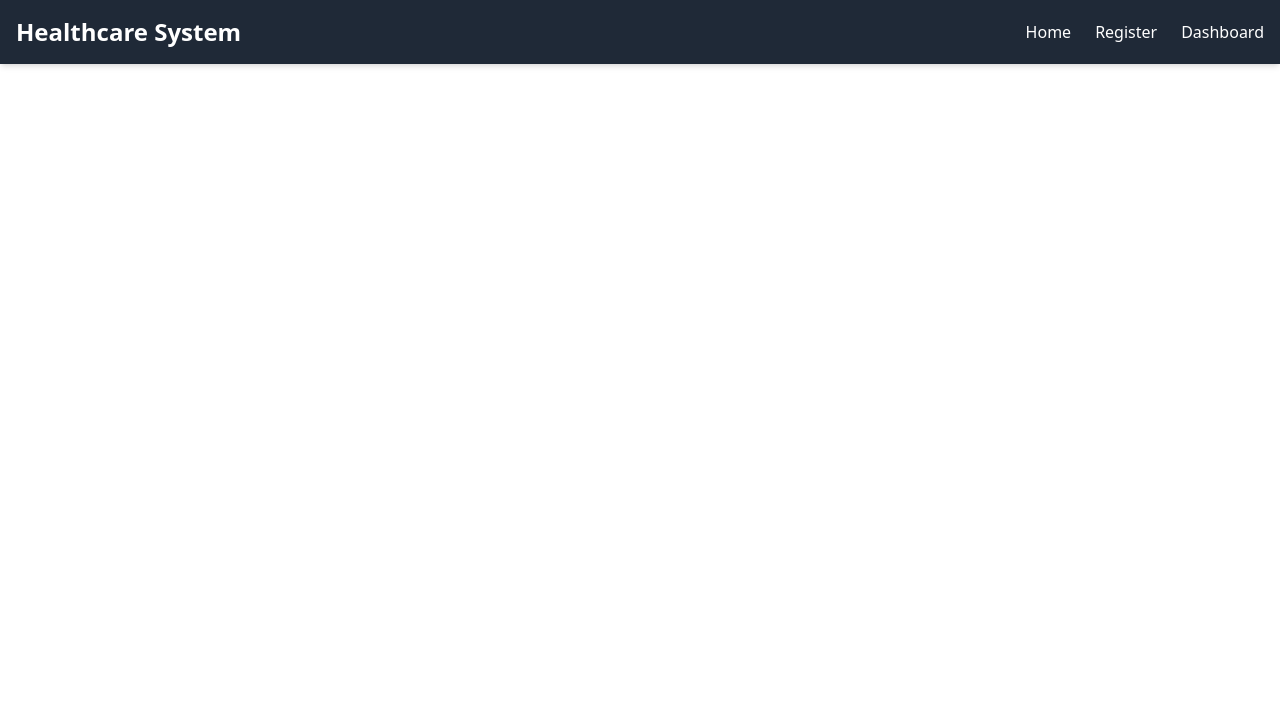
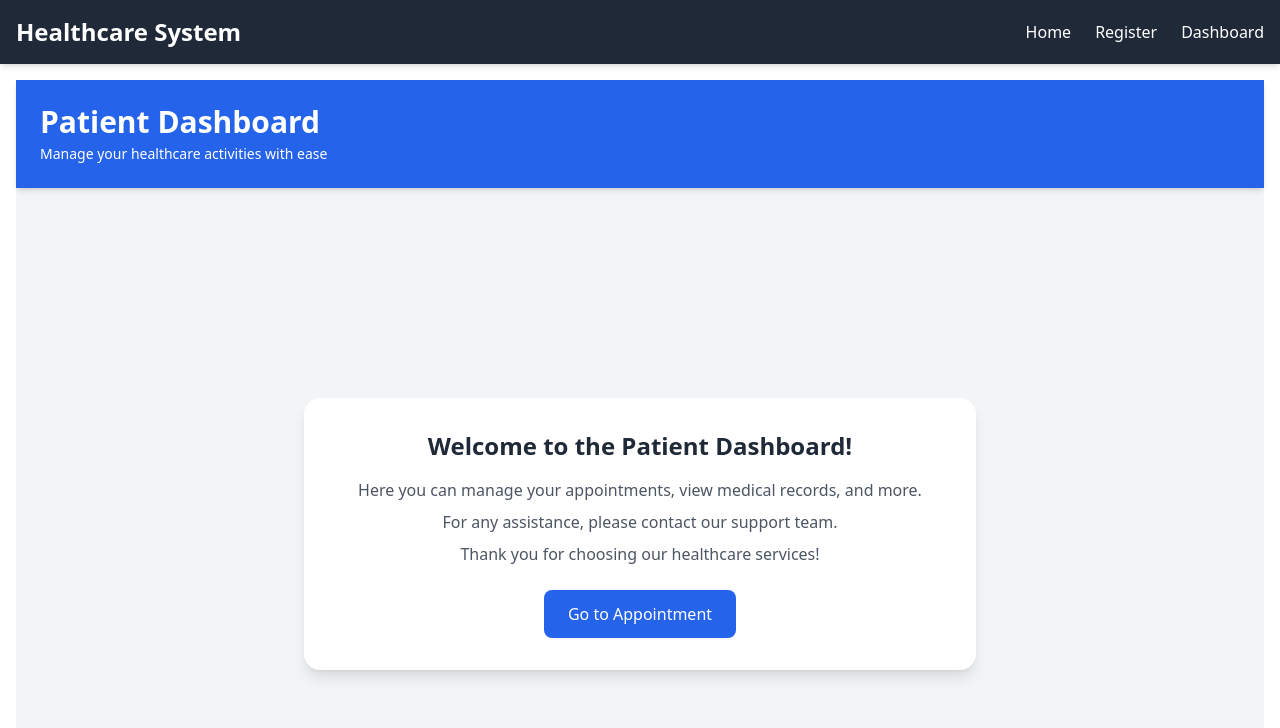
Before and after one commit to zawadtasin17/hospitalManagement, a React (Vite) app in the folder frontendHMS/: page /patientdashboard in a window 1280 px wide. Shown: the top 728 px of the page. Built offline with nearby package versions, Linux system fonts and the light colour scheme.

Commit message:
Added a Dashboard page and an Appointment page for patients

```diff
--- a/frontendHMS/src/App.jsx
+++ b/frontendHMS/src/App.jsx
@@ -4,6 +4,8 @@ import NavBar from './components/NavBar';
 import Home from './components/Home';
 import PatientRegistration from './components/PatientRegistration';
 import PatientDashboard from './components/PatientDashboard';
+import PatientWelcomeDashboard from './pages/PatientWelcomeDashboard';
+import PatientAppointment from './pages/PatientAppointment';
 
 function App() {
     return (
@@ -14,6 +16,8 @@ function App() {
                     <Route path="/" element={<Home />} />
                     <Route path="/register" element={<PatientRegistration />} />
                     <Route path="/dashboard" element={<PatientDashboard />} />
+                    <Route path="/patientdashboard" element={<PatientWelcomeDashboard />} />
+                    <Route path="/appointment" element={<PatientAppointment />} />
                 </Routes>
             </div>
         </Router>
--- a/frontendHMS/src/components/PatientRegistration.jsx
+++ b/frontendHMS/src/components/PatientRegistration.jsx
@@ -1,7 +1,9 @@
 import React, { useState } from 'react';
+import { useNavigate } from 'react-router-dom';
 import axios from 'axios';
 
 function PatientRegistration() {
+    const navigate = useNavigate();
     const [formData, setFormData] = useState({
         name: '',
         email: '',
@@ -68,6 +70,8 @@ function PatientRegistration() {
 
                 const response = await axios.post(endpoint, loginData);
                 alert('Logged in successfully!');
+
+                navigate('/patientdashboard'); // Redirect to patient dashboard or doctor dashboard based on user type
                 // Here, handle user session or redirect to a logged-in page
             } catch (error) {
                 alert('Error logging in');
--- /dev/null
+++ b/frontendHMS/src/pages/PatientAppointment.jsx
@@ -0,0 +1,12 @@
+import React from 'react'
+
+const PatientAppointment = () => {
+    return (
+        <div><div>
+            <h1>Appointment Page</h1>
+            <p>Here you can book and view your appointments.</p>
+        </div></div>
+    )
+}
+
+export default PatientAppointment
--- /dev/null
+++ b/frontendHMS/src/pages/PatientWelcomeDashboard.jsx
@@ -0,0 +1,47 @@
+import React from "react";
+import { useNavigate } from "react-router-dom";
+
+const PatientWelcomeDashboard = () => {
+  const navigate = useNavigate();
+
+  const goToAppointment = () => {
+    navigate("/appointment");
+  };
+
+  return (
+    <div className="min-h-screen bg-gray-100 flex flex-col">
+      {/* Header */}
+      <header className="bg-blue-600 text-white p-6 shadow-md">
+        <h1 className="text-3xl font-bold">Patient Dashboard</h1>
+        <p className="text-sm mt-1">Manage your healthcare activities with ease</p>
+      </header>
+
+      {/* Main Content */}
+      <main className="flex-grow flex flex-col items-center justify-center p-6">
+        <div className="bg-white rounded-2xl shadow-lg p-8 w-full max-w-2xl text-center">
+          <h2 className="text-2xl font-semibold text-gray-800 mb-4">
+            Welcome to the Patient Dashboard!
+          </h2>
+          <p className="text-gray-600 mb-2">
+            Here you can manage your appointments, view medical records, and more.
+          </p>
+          <p className="text-gray-600 mb-2">
+            For any assistance, please contact our support team.
+          </p>
+          <p className="text-gray-600 mb-6">
+            Thank you for choosing our healthcare services!
+          </p>
+
+          <button
+            onClick={goToAppointment}
+            className="bg-blue-600 hover:bg-blue-700 text-white px-6 py-3 rounded-lg font-medium transition duration-200"
+          >
+            Go to Appointment
+          </button>
+        </div>
+      </main>
+    </div>
+  );
+};
+
+export default PatientWelcomeDashboard;
```
